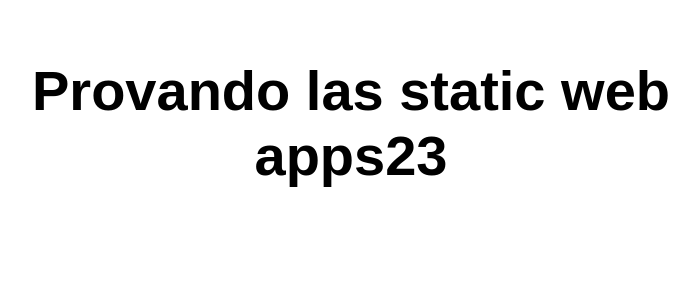
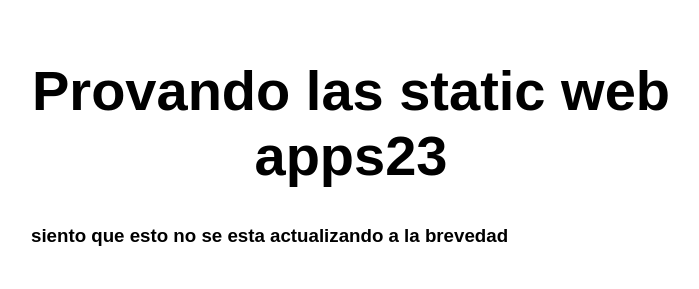
Before and after one commit to Nous28/cursociberS-primera-app, a website: page src/index.html in a window 1280 px wide. Shown: the whole page, without its empty margins (289-988 px from the left). Drawn offline with Linux system fonts and the light colour scheme.

Commit message:
//se agregaron nuevas etiquetas h1 y h3 para probar la actualizacion de la app

```diff
--- a/src/index.html
+++ b/src/index.html
@@ -11,6 +11,7 @@
 <body>
   <main>
     <h1>Provando las static web apps23</h1>
+    <h3>siento que esto no se esta actualizando a la brevedad</h3>
   </main>
 </body>
 
```
